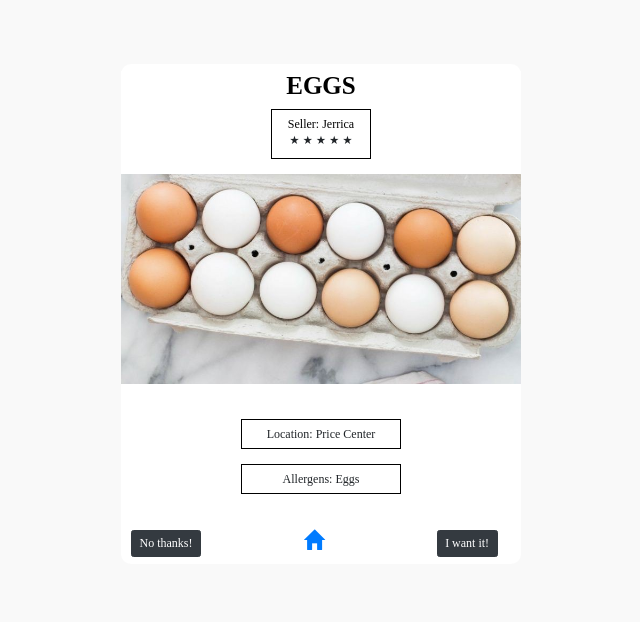
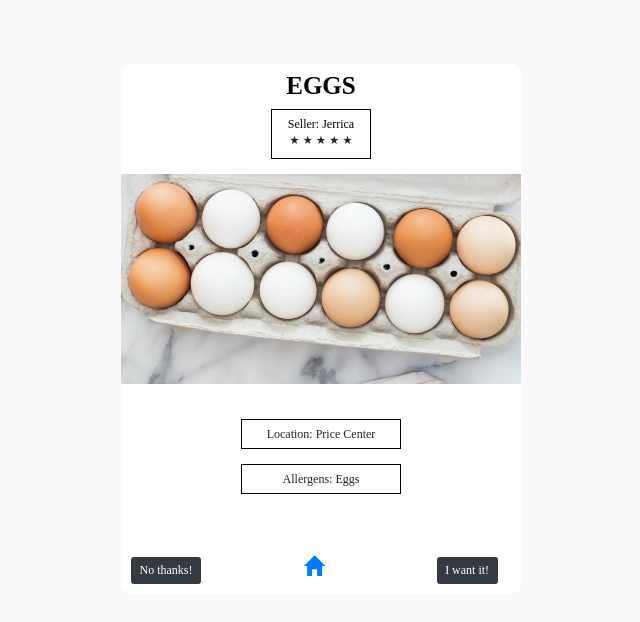
Before and after one commit to bhavnagupta221/DesignShine, a plain HTML site: page html/sampleItem1.html in a window 1280 px wide. Shown: the whole page, without its empty margins (319-959 px from the left). Drawn offline with nearby package versions, Linux system fonts and the light colour scheme; a web font is replaced by a local one.

Commit message:
fixed positioning on item template pages

```diff
--- a/css/itemtemplatestyle.css
+++ b/css/itemtemplatestyle.css
@@ -14,9 +14,10 @@ body{
   background-color: white;
   border-radius: 10px;
   width: 400px;
-  height: 500px;
+  height: 530px;
   margin: 0 auto;             /*horizontal center*/
   margin-top: 5%;             /*vertical center*/
+  position: relative;
 }
 
 .title{
@@ -90,7 +91,8 @@ img{
 }
 
 .navigation{
-  position: relative;
+  position: absolute;
+  bottom: 5px;
   left: 10px;
 }
 
```
